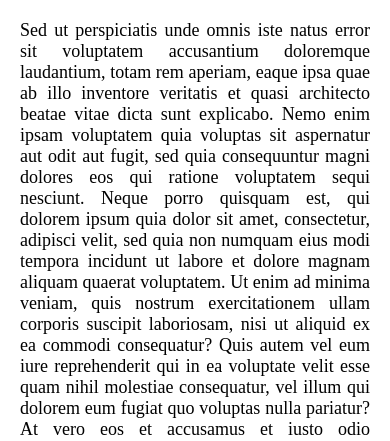
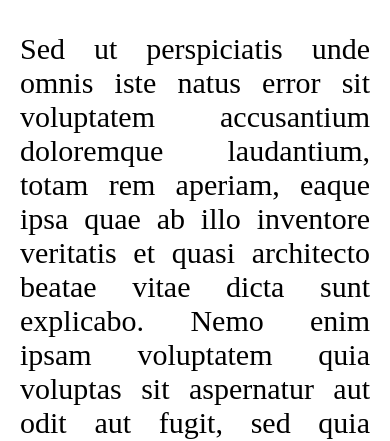
Before and after one commit to Arpitpatidar2020/Background-Color-Changer, a plain HTML site: page index.html in a window 390 px wide. Shown: the part 397-838 px from the top of the page. Drawn offline with Linux system fonts and the light colour scheme.

Commit message:
Add files via upload

```diff
--- a/changer.css
+++ b/changer.css
@@ -48,13 +48,20 @@ p {
 }
 
 /* Responsive styles */
+@media (max-width:2000px) {
+    p{
+        font-size:30px ;
+    }
+
+}
 @media (max-width: 1200px) {
     body {
         padding: 20px 50px;
     }
     p {
         margin-left: 50px;
-        margin-right: 50px;
+        margin-right: 10px;
+        font-size: 30px;
     }
     #color-switcher{
         margin-right: 10px;
@@ -70,7 +77,7 @@ p {
         margin-right: 30px;
     }
     img {
-        width: 80%;
+        width: 92%;
         margin-left: 30px;
         margin-right: 30px;
     }
@@ -85,10 +92,10 @@ p {
     }
     p {
         margin-left: 20px;
-        margin-right: 20px;
+        margin-right: -20px;
     }
     img {
-        width: 70%;
+        width: 100%;
         margin-left: 20px;
         margin-right: 20px;
     }
```
